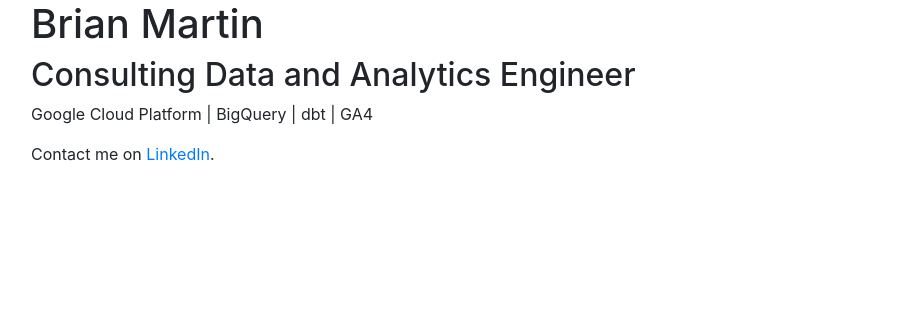
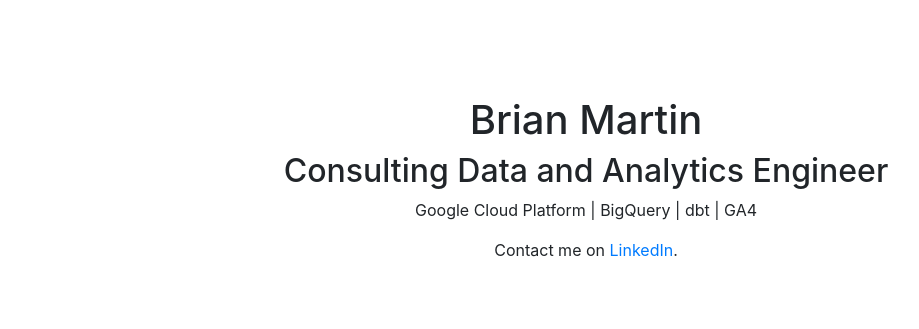
Before and after one commit to bs-martin/bsmartin-com, a plain HTML site: page index.html in a window 1280 px wide. Shown: the whole page, without its empty margins (54-973 px from the left). Drawn offline with nearby package versions, Linux system fonts and the light colour scheme.

Commit message:
Update index.html

```diff
--- a/index.html
+++ b/index.html
@@ -6,10 +6,12 @@
 <body>
   <div class="container">
     <main>
-      <h1>Brian Martin</h1>
-      <h2>Consulting Data and Analytics Engineer</h2>
-      <p>Google Cloud Platform | BigQuery | dbt | GA4</p>
-      <p>Contact me on <a href="https://www.linkedin.com/in/bs-martin/">LinkedIn</a>.</p>
+      <div class="px-4 py-5 my-5 text-center">
+        <h1>Brian Martin</h1>
+        <h2>Consulting Data and Analytics Engineer</h2>
+        <p>Google Cloud Platform | BigQuery | dbt | GA4</p>
+        <p>Contact me on <a href="https://www.linkedin.com/in/bs-martin/">LinkedIn</a>.</p>
+      </div>
     </main>
   </div>
 </body>
```
